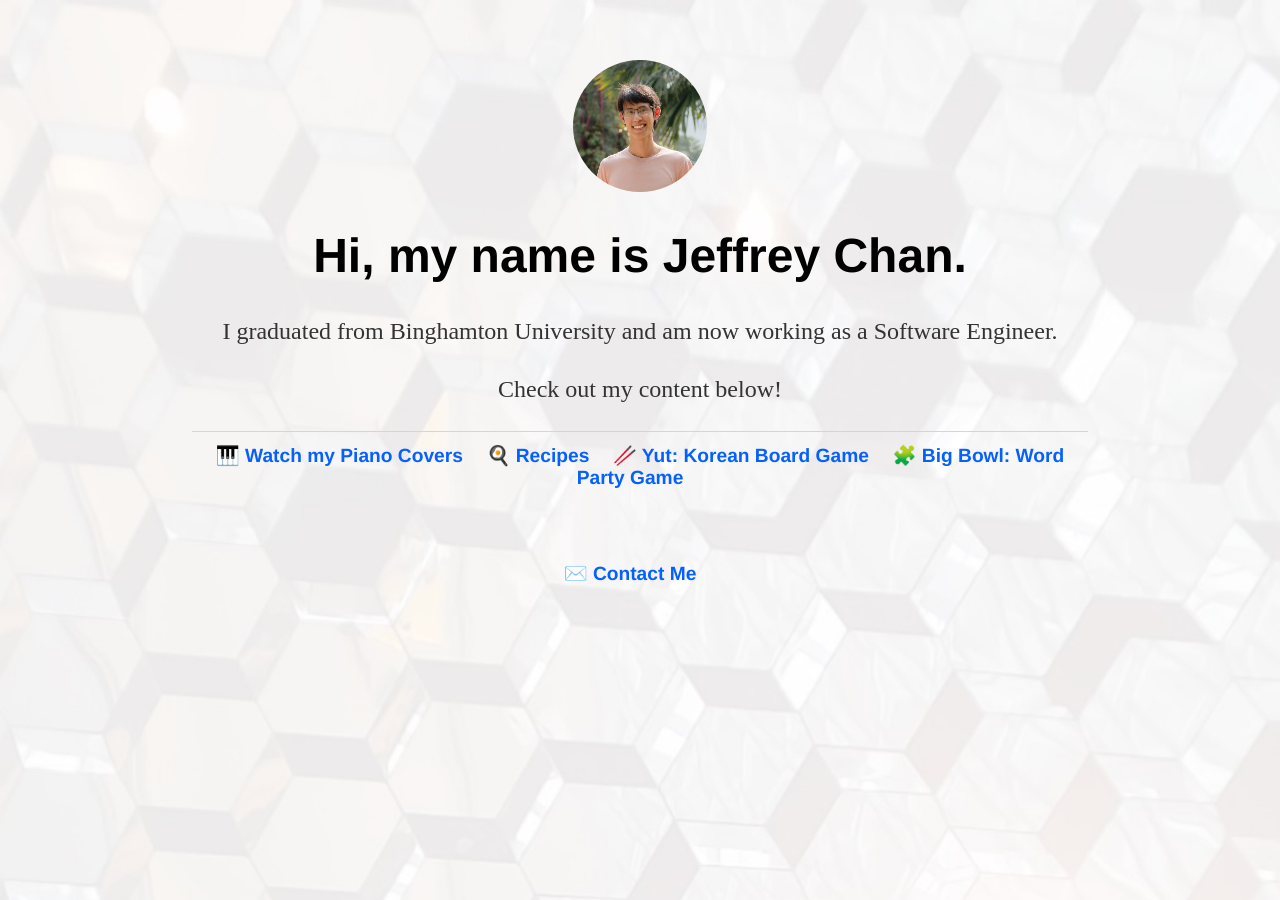
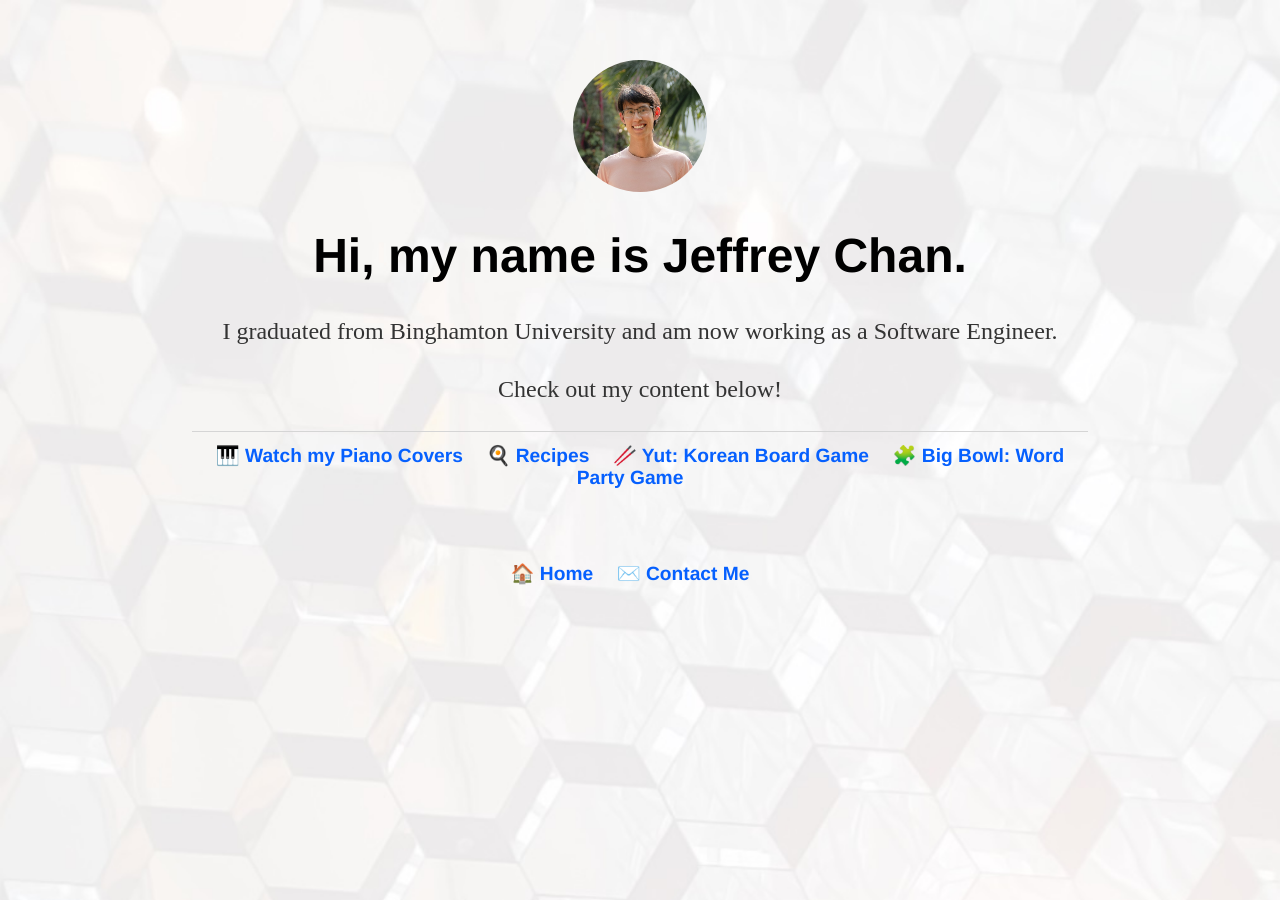
Before and after one commit to superjeffreyc/superjeffreyc.github.io, a Jekyll site: the page built from index.html, in a window 1280 px wide. Built offline with Jekyll 4.4.1, drawn with Linux system fonts in a browser that asks for light colours.

Commit message:
Add home link

```diff
--- a/_layouts/default.html
+++ b/_layouts/default.html
@@ -19,6 +19,7 @@
 				<li><a target="_blank" href="https://bigbowl.superjeffc.com">🧩 Big Bowl: Word Party Game</a></li>
 			</ul>
 			<ul>
+				<li><a href="/" class="contact-link">🏠 Home</a></li>
 				<li><a href="javascript:void(0)" onclick="launchEmail(this)" class="contact-link">✉️ Contact Me</a></li>
 			</ul>
 		</footer>
--- a/linear-algebra-helper/index.html
+++ b/linear-algebra-helper/index.html
@@ -4,7 +4,7 @@ title: Linear Algebra Helper
 ---
 <div class="blurb">
 
-<img src="https://i.imgur.com/IhFUFMv.png">
+<img class="profile-pic" src="https://i.imgur.com/IhFUFMv.png">
 
 <h1>Linear Algebra Helper</h1>
 
--- a/yut/index.html
+++ b/yut/index.html
@@ -4,7 +4,7 @@ title: Yut
 ---
 <div class="blurb">
 
-<img src="https://i.imgur.com/Jmyj9vI.png">
+<img class="profile-pic" src="https://i.imgur.com/Jmyj9vI.png">
 
 <h1>Yut</h1>
 
```
